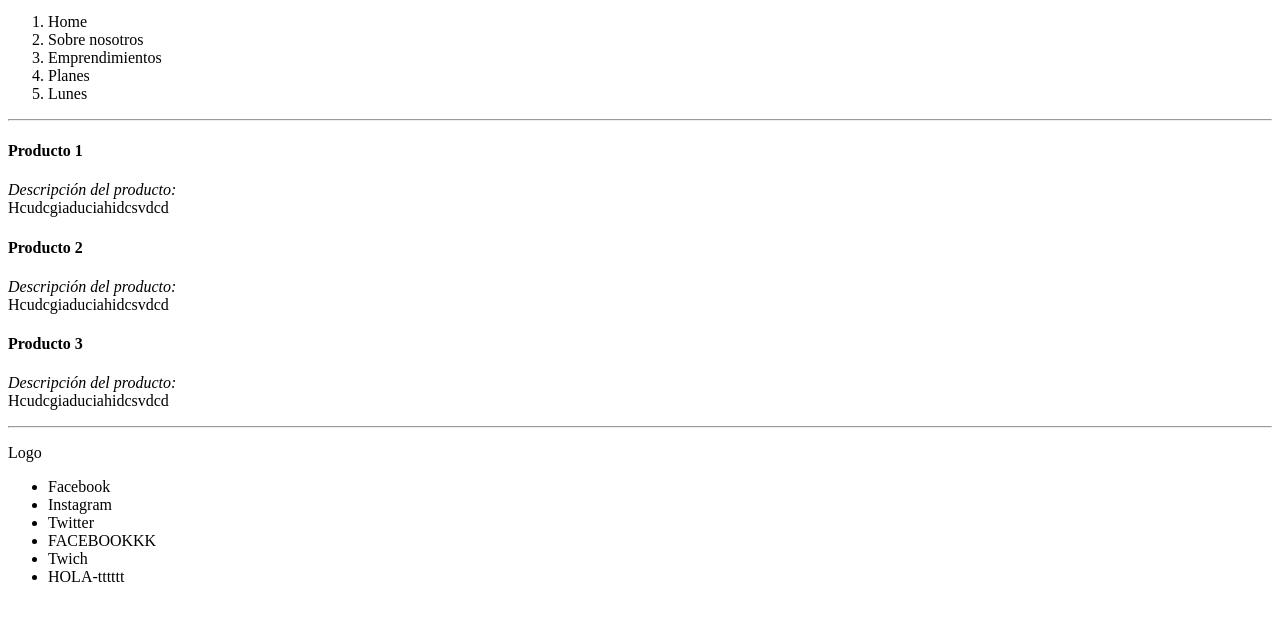
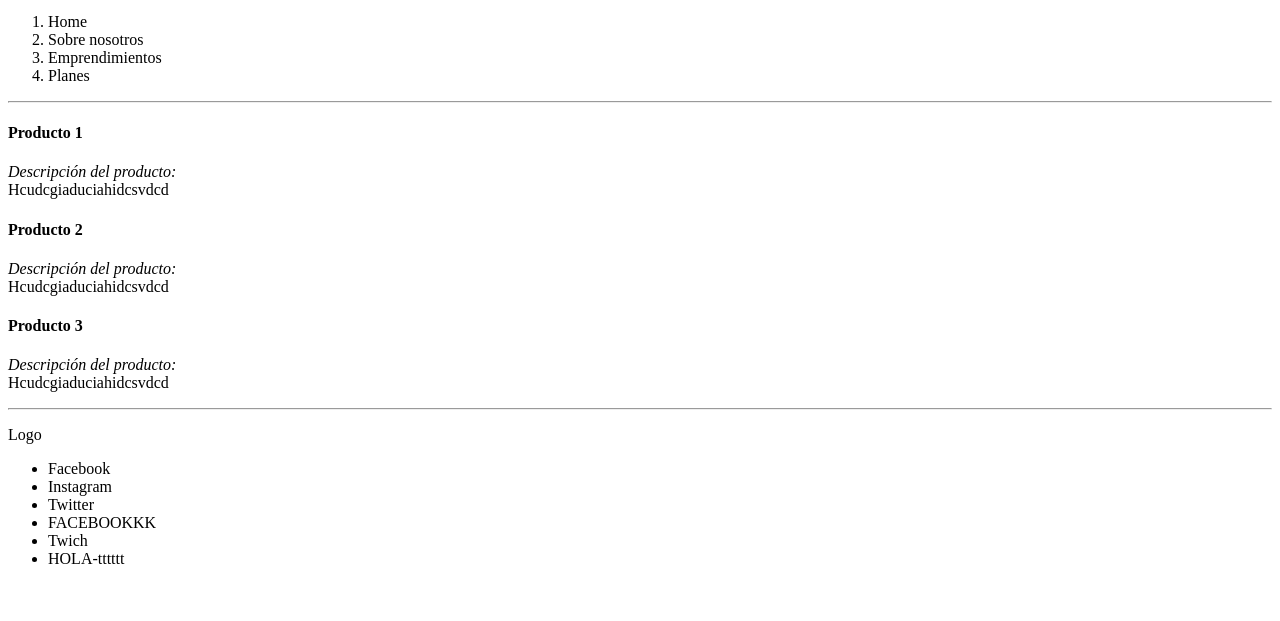
Before and after one commit to Valentina-delahoz/Coderhouse, a plain HTML site: page false.html in a window 1280 px wide. Shown: the part 155-776 px from the top of the page. Drawn offline with Linux system fonts and the light colour scheme.

Commit message:
eliminacion-lunes

```diff
--- a/false.html
+++ b/false.html
@@ -33,7 +33,6 @@
                             <li>Sobre nosotros</li>
                             <li>Emprendimientos</li>
                             <li>Planes</li>
-                            <li>Lunes</li>
                     </ol>
             </nav>
         </span>
```
